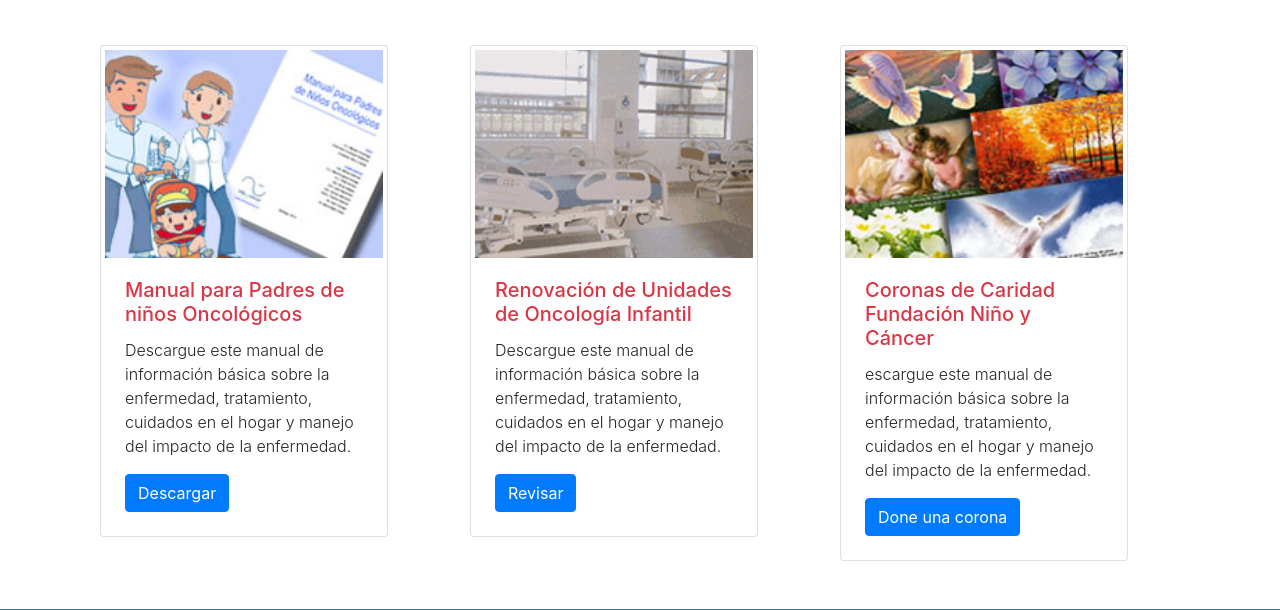
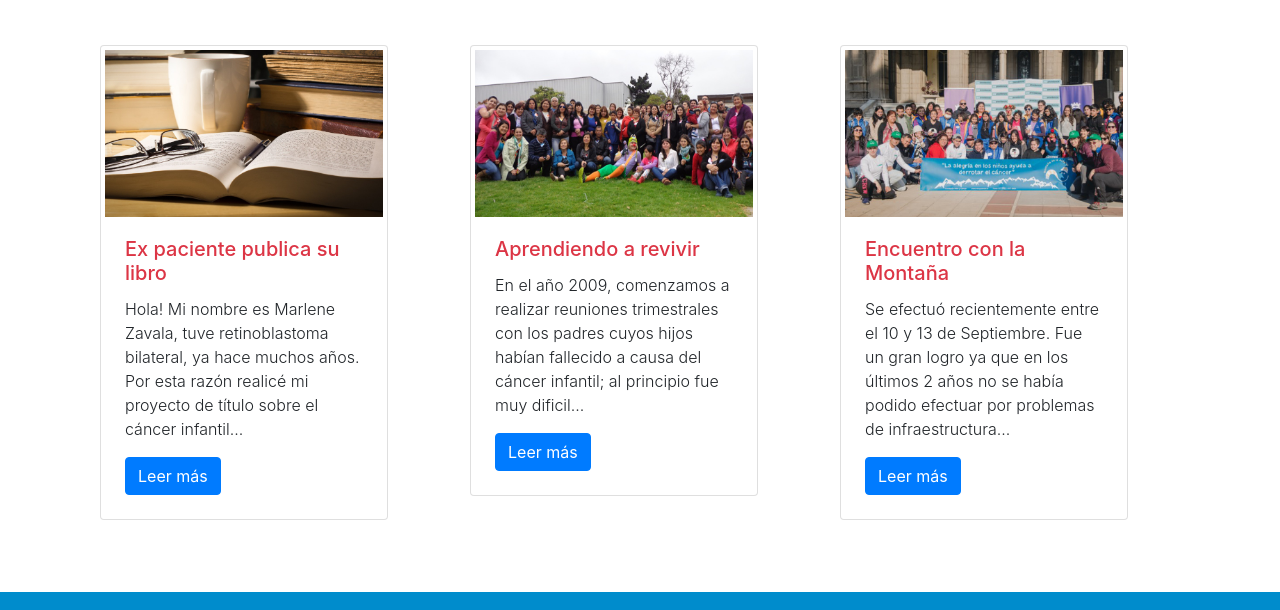
Before and after one commit to aleion/Fundacion-Ni-os-y-Cancer, a plain HTML site: page index.html in a window 1280 px wide. Shown: the part 953-1563 px from the top of the page. Drawn offline with nearby package versions, Linux system fonts and the light colour scheme.

Commit message:
arreglo botones noticias index

```diff
--- a/index.html
+++ b/index.html
@@ -116,38 +116,32 @@
               <div class="row">
                 <div class="col-md-4">
                   <div class="card img-thumbnail mb-4" style="width: 18rem;">
-                    <img src="Img/manual_padres.jpg" alt="Card image cap">
+                    <img src="Img/noticia4x2x3.jpg" alt="Card image cap">
                     <div class="card-body">
-                      <h5 class="card-title text-danger">Manual para Padres
-                        de niños Oncológicos</h5>
-                      <p class="card-text font-weight-light">Descargue este manual de información básica sobre la enfermedad,
-                        tratamiento, cuidados en el hogar y manejo del impacto de la enfermedad.</p>
-                      <a href="#" class="btn btn-primary">Descargar</a>
+                      <h5 class="card-title text-danger">Ex paciente publica su libro</h5>
+                      <p class="card-text font-weight-light">Hola! Mi nombre es Marlene Zavala, tuve retinoblastoma bilateral, ya hace muchos años. Por esta razón realicé mi proyecto de título sobre el cáncer infantil...</p>
+                      <a href="noticias.html#noticia1" class="btn btn-primary">Leer más</a>
                     </div>
                   </div>
                 </div>
                 <div class="col-md-4">
                   <div class="card img-thumbnail mb-4" style="width: 18rem;">
-                    <img src="Img/cuadro_inicio.gif" alt="Card image cap">
+                    <img src="Img/noticia4x2x2.jpg" alt="Card image cap">
                     <div class="card-body">
-                      <h5 class="card-title text-danger">Renovación de Unidades
-                        de Oncología Infantil</h5>
-                      <p class="card-text font-weight-light">Descargue este manual de información básica sobre la enfermedad,
-                        tratamiento, cuidados en el hogar y manejo del impacto de la enfermedad.</p>
-                      <a href="#" class="btn btn-primary">Revisar</a>
+                      <h5 class="card-title text-danger">Aprendiendo a revivir</h5>
+                      <p class="card-text font-weight-light">En el año 2009, comenzamos a realizar reuniones trimestrales con los padres cuyos hijos habían fallecido a causa del cáncer infantil; al principio fue muy dificil...</p>
+                      <a href="noticias.html#noticia2" class="btn btn-primary">Leer más</a>
                     </div>
                   </div>
                 </div>
                 <div class="col-md-4">
                   <div class="card img-thumbnail" style="width: 18rem;">
 
-                    <img src="Img/coronas.jpg" alt="Card image cap">
+                    <img src="Img/noticia4x2x1.jpg" alt="Card image cap">
                     <div class="card-body">
-                      <h5 class="card-title text-danger">Coronas de Caridad
-                        Fundación Niño y Cáncer</h5>
-                        <p class="card-text font-weight-light">escargue este manual de información básica sobre la enfermedad,
-                            tratamiento, cuidados en el hogar y manejo del impacto de la enfermedad.</p>
-                      <a href="#" class="btn btn-primary">Done una corona</a>
+                      <h5 class="card-title text-danger">Encuentro con la Montaña</h5>
+                        <p class="card-text font-weight-light">Se efectuó recientemente entre el 10 y 13 de Septiembre. Fue un gran logro ya que en los últimos 2 años no se había podido efectuar por problemas de infraestructura...</p>
+                      <a href="noticias.html#noticia3" class="btn btn-primary">Leer más</a>
 
                     </div>
 
```
Also changed, not shown: noticias.html (+4 -4 lines).
